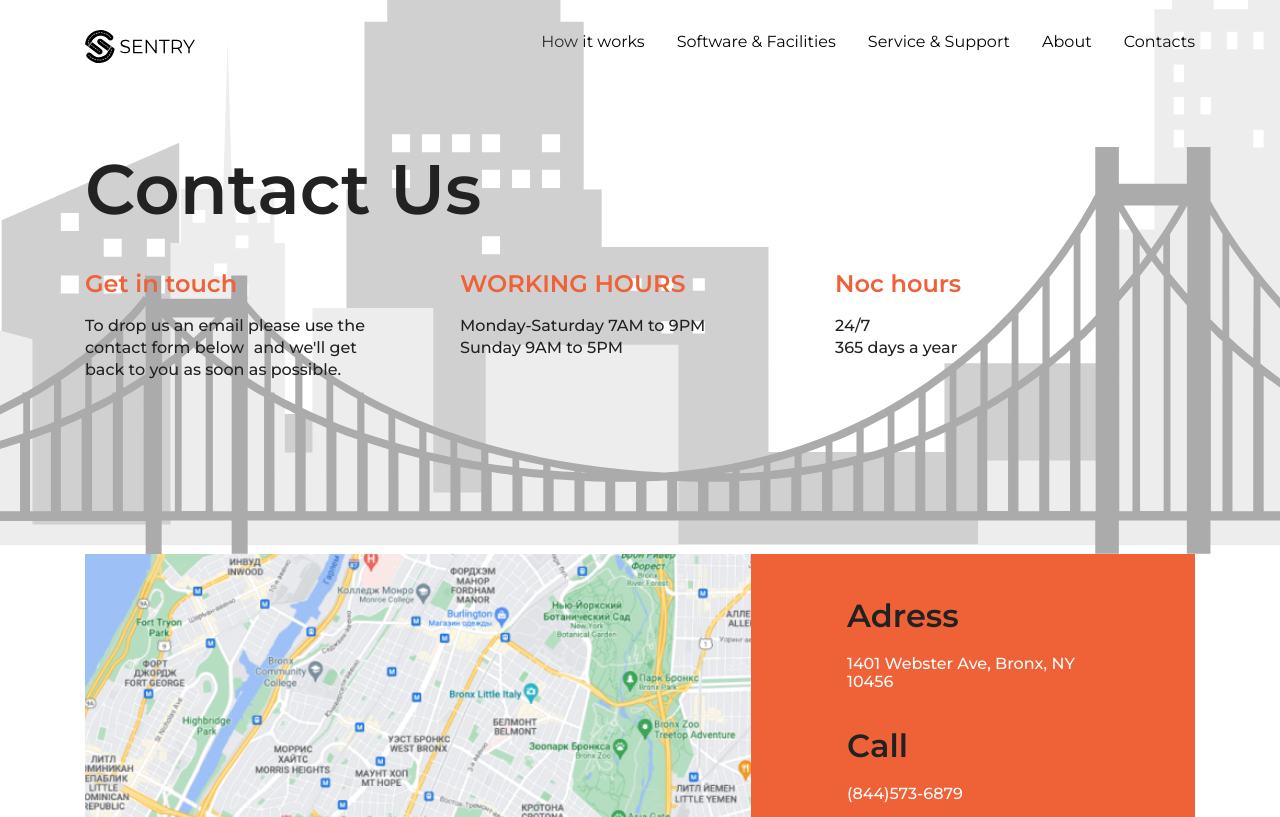
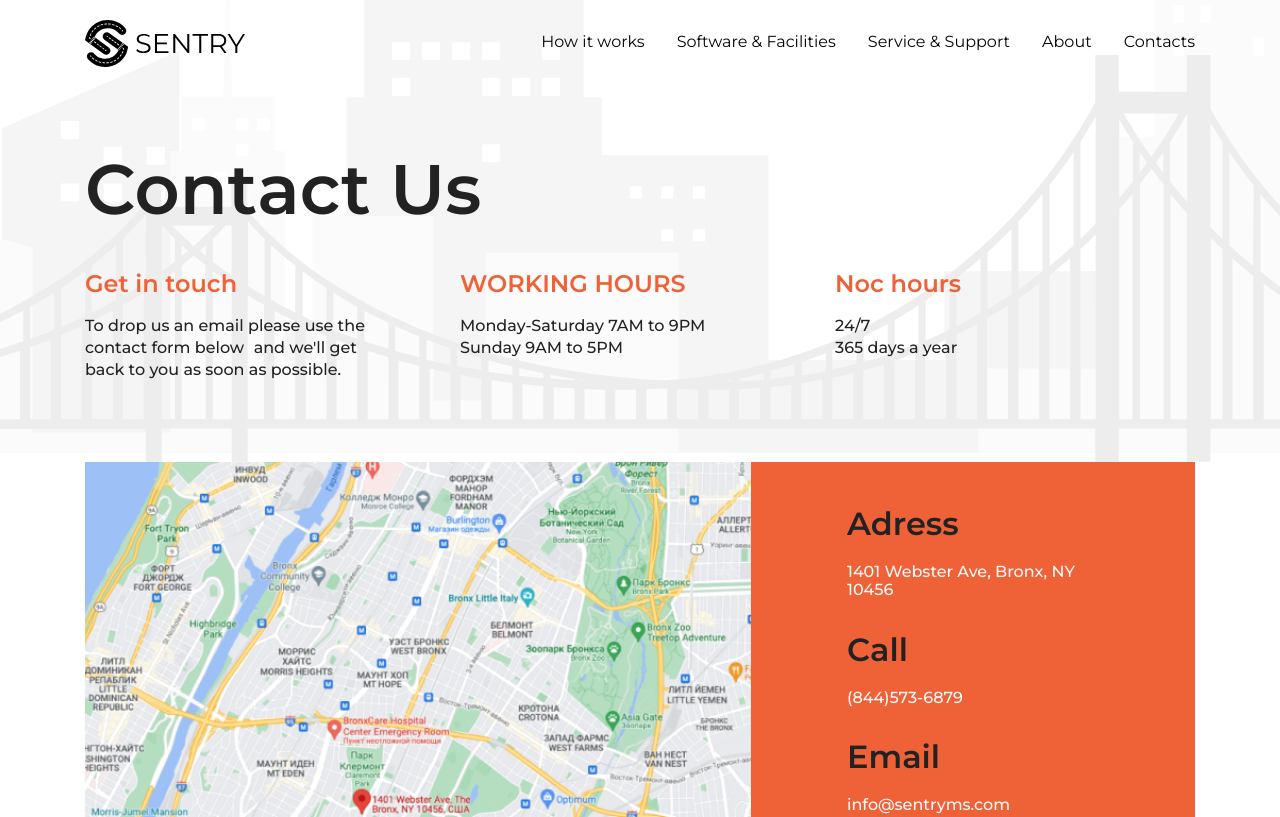
Before and after one commit to KorolPaul/sentry, a website: page contacts.html in a window 1280 px wide. Shown: the top 817 px of the page. Drawn offline with Linux system fonts and the light colour scheme.

Commit message:
contacts check

```diff
--- a/contacts.html
+++ b/contacts.html
@@ -38,7 +38,7 @@
 
     <main>
 
-        <section class="section">
+        <section class="section section__small-bottom-indent">
             <div class="contacts">
                 <img class="contacts_bg" src="src/img/city-small.svg" alt="">
                 <div class="section_holder">
--- a/src/scss/form-elements/_form.scss
+++ b/src/scss/form-elements/_form.scss
@@ -7,6 +7,10 @@
             justify-content: space-between;
             gap: 30px;
         }
+
+        &:last-child {
+            margin-bottom: 0;
+        }
     }
     &_item {
         flex-grow: 1;
@@ -14,6 +18,7 @@
 
         &__center {
             text-align: center;
+            padding-top: 8px;
         }
     }
 }
--- a/src/scss/layout/_logo.scss
+++ b/src/scss/layout/_logo.scss
@@ -1,6 +1,6 @@
 .logo {
     position: absolute;
-    top: 30px;
+    top: 20px;
     left: $indent;
     z-index: 2;
     transition: .5s linear opacity;
@@ -17,9 +17,9 @@
 
     &_image {
         display: block;
-        width: 67px;
+        width: 110px;
         @include desktop {
-            width: 110px;
+            width: 160px;
         }
     }
 }
--- a/src/scss/layout/_section.scss
+++ b/src/scss/layout/_section.scss
@@ -30,6 +30,9 @@
     &__big-bottom-indent {
         padding-bottom: 350px;
     }
+    &__small-bottom-indent {
+        padding-bottom: 80px;
+    }
 
     &_holder {
         @include layout;
--- a/src/scss/other/_contacts.scss
+++ b/src/scss/other/_contacts.scss
@@ -9,6 +9,7 @@
         right: 0;
         z-index: 0;
         width: 100%;
+        opacity: .2;
     }
     &_info {
         display: flex;
@@ -19,6 +20,10 @@
         font-weight: 500;
         font-size: 16px;
         line-height: 140%;
+
+        p {
+            margin: 0;
+        }
     }
     &_info-title {
         color: $cBright;
--- a/src/scss/other/_map.scss
+++ b/src/scss/other/_map.scss
@@ -19,7 +19,7 @@
         padding: 40px 96px;
     }
     &_info-item {
-        margin: 0 0 32px;
+        margin: 0 0 28px;
     }
     &_info-title {
         margin: 0 0 16px;
```
Also changed, not shown: style.css.
